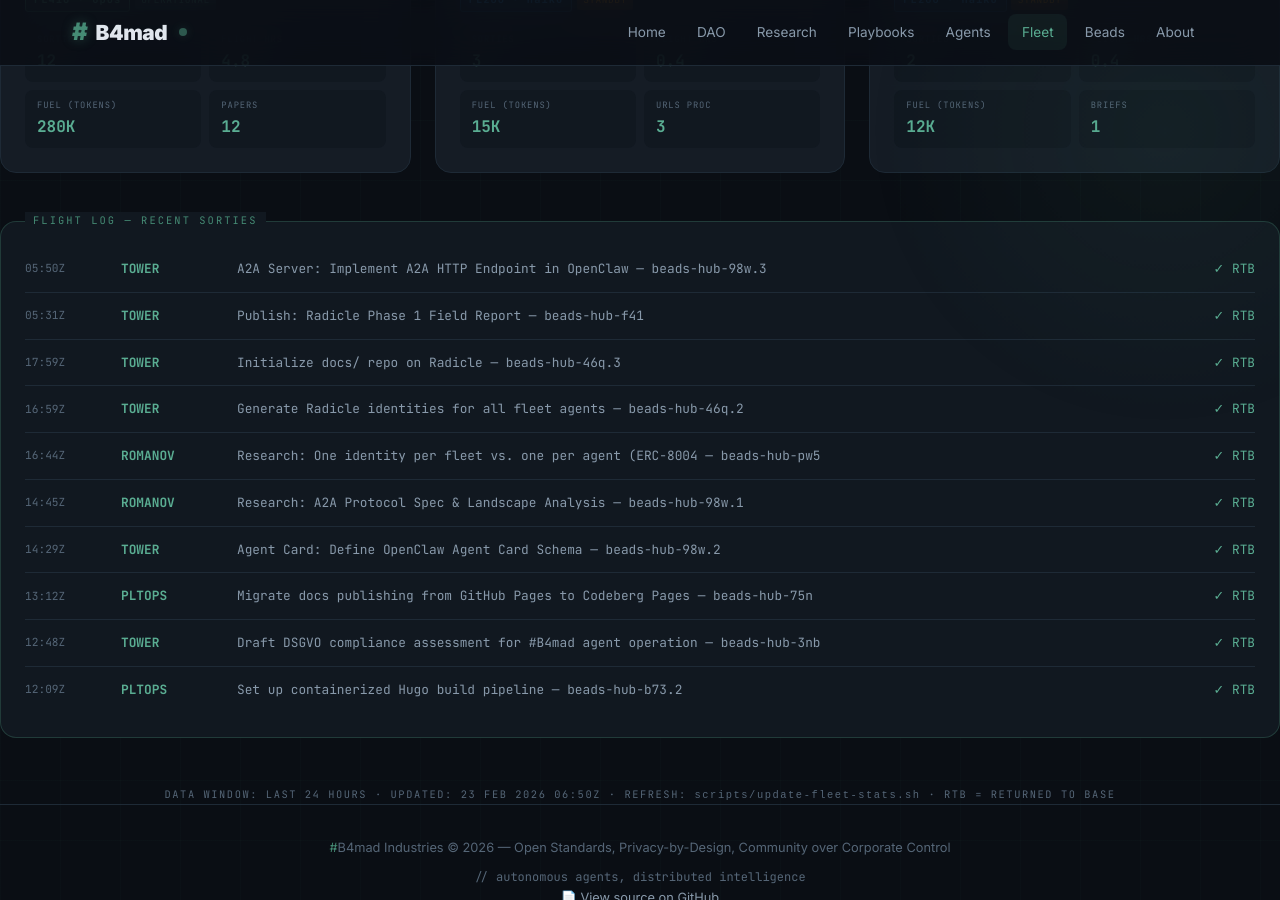
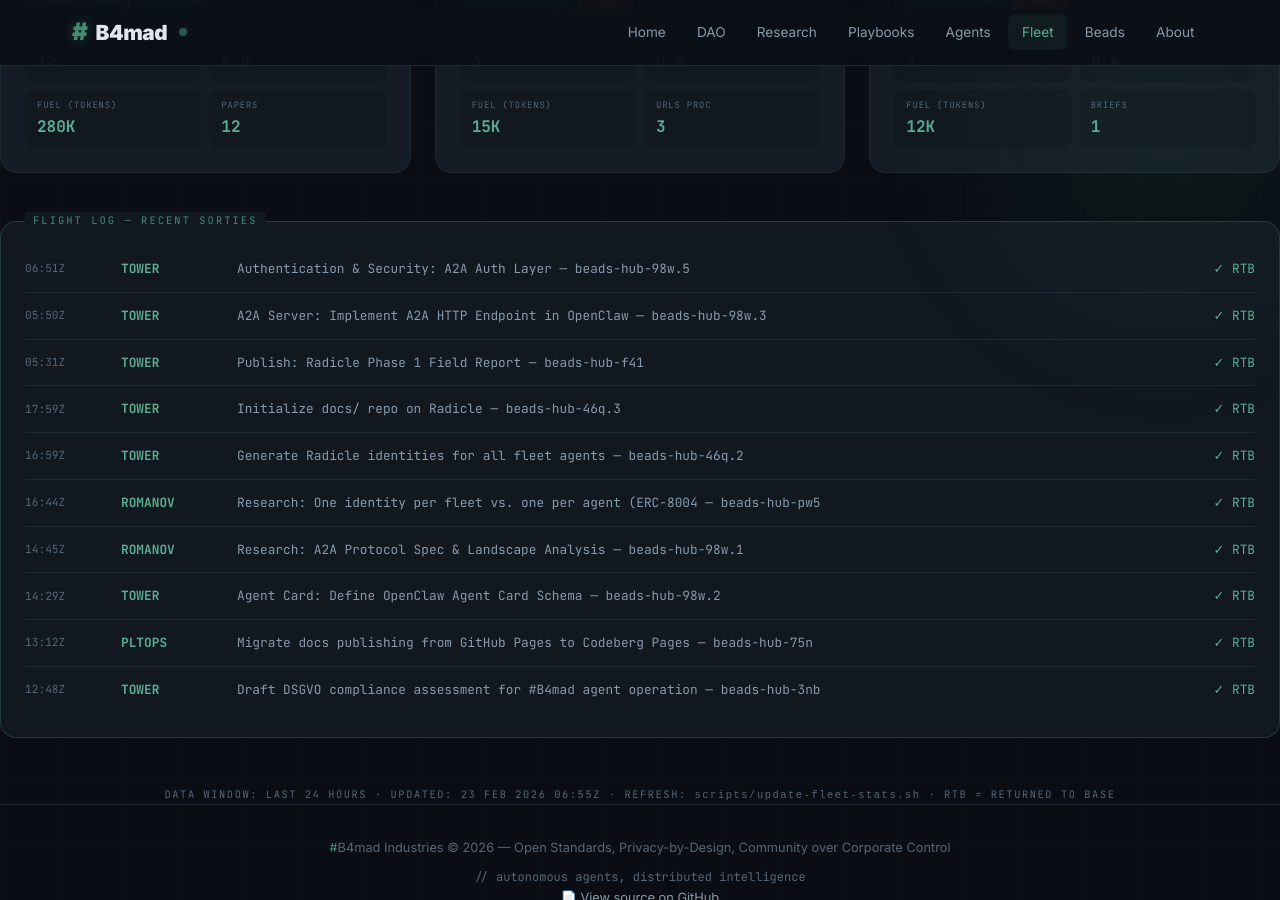
Before and after one commit to brenner-axiom/docs, a Jekyll site: the page built from fleet/index.html, in a window 1280 px wide and 900 px high, scrolled down 806 px. Built offline with Jekyll 4.4.1, drawn with Linux system fonts in a browser that asks for light colours; some of the changed text lies outside the part shown.

Commit message:
fleet: auto-update dashboard stats 2026-02-23T06:55Z

```diff
--- a/fleet/index.html
+++ b/fleet/index.html
@@ -289,22 +289,22 @@ description: "#B4mad Agent Fleet metrics dashboard with aviation theme"
     <div class="stat-label">Distance Flown</div>
   </div>
   <div class="stat-item">
-    <div class="stat-value">2835K</div>
+    <div class="stat-value">2800K</div>
     <div class="stat-unit">kg</div>
     <div class="stat-label">Fuel Burned</div>
   </div>
   <div class="stat-item">
-    <div class="stat-value">31</div>
+    <div class="stat-value">30</div>
     <div class="stat-unit">pax</div>
     <div class="stat-label">Passengers</div>
   </div>
   <div class="stat-item">
-    <div class="stat-value">48.6</div>
+    <div class="stat-value">48.0</div>
     <div class="stat-unit">hrs</div>
     <div class="stat-label">Flight Hours</div>
   </div>
   <div class="stat-item">
-    <div class="stat-value">81</div>
+    <div class="stat-value">80</div>
     <div class="stat-unit">msn</div>
     <div class="stat-label">Sorties Flown</div>
   </div>
@@ -509,6 +509,12 @@ description: "#B4mad Agent Fleet metrics dashboard with aviation theme"
 <!-- Flight Log -->
 <div class="flight-log">
   <div class="log-entry">
+    <span class="log-time">06:51Z</span>
+    <span class="log-callsign">TOWER</span>
+    <span class="log-mission">Authentication & Security: A2A Auth Layer — beads-hub-98w.5</span>
+    <span class="log-status"><span class="complete">✓ RTB</span></span>
+  </div>
+  <div class="log-entry">
     <span class="log-time">05:50Z</span>
     <span class="log-callsign">TOWER</span>
     <span class="log-mission">A2A Server: Implement A2A HTTP Endpoint in OpenClaw — beads-hub-98w.3</span>
@@ -562,16 +568,10 @@ description: "#B4mad Agent Fleet metrics dashboard with aviation theme"
     <span class="log-mission">Draft DSGVO compliance assessment for #B4mad agent operation — beads-hub-3nb</span>
     <span class="log-status"><span class="complete">✓ RTB</span></span>
   </div>
-  <div class="log-entry">
-    <span class="log-time">12:09Z</span>
-    <span class="log-callsign">PLTOPS</span>
-    <span class="log-mission">Set up containerized Hugo build pipeline — beads-hub-b73.2</span>
-    <span class="log-status"><span class="complete">✓ RTB</span></span>
-  </div>
 </div>
 
 <div style="text-align: center; margin-top: 2rem;">
   <p style="font-family: 'JetBrains Mono', monospace; font-size: 0.65rem; color: var(--text-muted); letter-spacing: 0.15em;">
-    DATA WINDOW: LAST 24 HOURS · UPDATED: 23 FEB 2026 06:50Z ·                                                                                                                                                                                                                                                                                                                                                                                                                                                                                                                                                                                                                                                                                                                                                                                                                                                                                        REFRESH: <code>scripts/update-fleet-stats.sh</code> · RTB = RETURNED TO BASE
+    DATA WINDOW: LAST 24 HOURS · UPDATED: 23 FEB 2026 06:55Z ·                                                                                                                                                                                                                                                                                                                                                                                                                                                                                                                                                                                                                                                                                                                                                                                                                                                                                         REFRESH: <code>scripts/update-fleet-stats.sh</code> · RTB = RETURNED TO BASE
   </p>
 </div>
```
